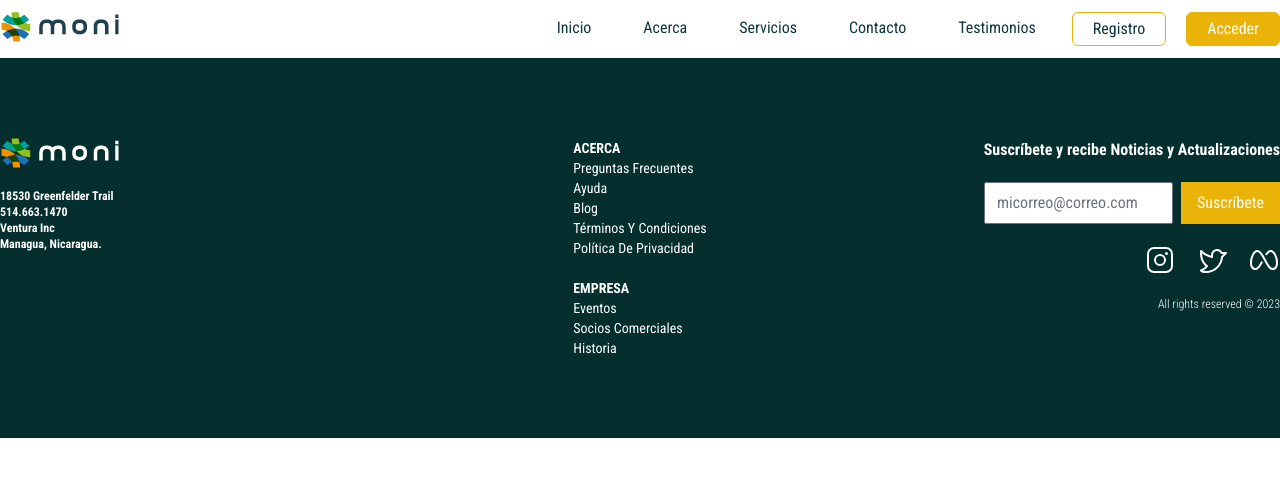
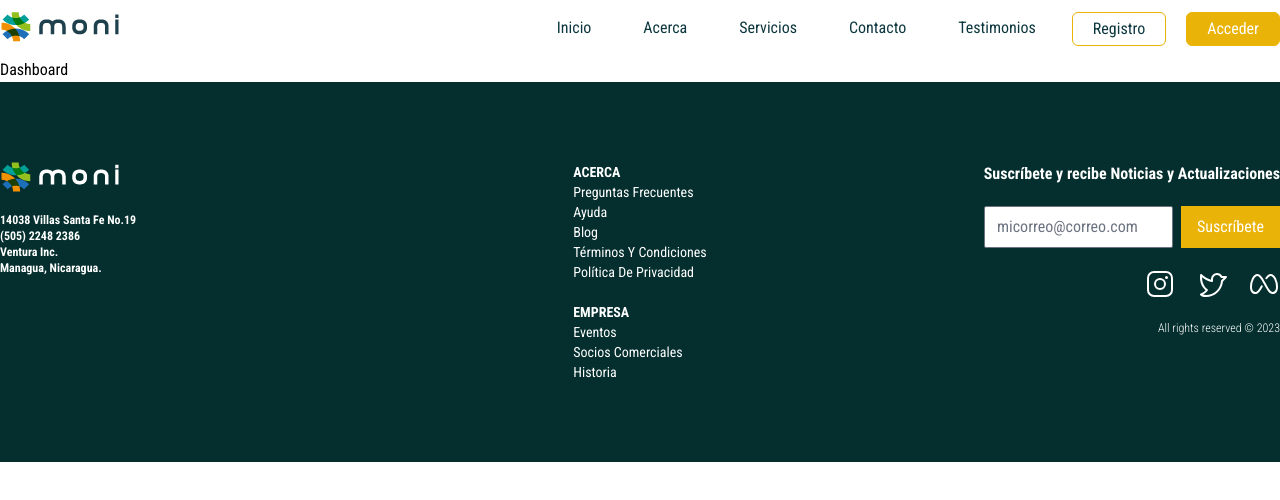
Before and after one commit to ventura01/moni-ex, a Next.js app: page /dashboard in a window 1280 px wide. Shown: the top 500 px of the page. Built offline with nearby package versions, Linux system fonts and the light colour scheme.

Commit message:
IMAGES added

```diff
--- a/app/api/contactEmail/route.ts
+++ b/app/api/contactEmail/route.ts
@@ -1,6 +1,8 @@
 import { NextResponse } from "next/server";
 import ContactEmail from "@/app/emails/ContactEmail";
 import { Resend } from "resend";
+
+
 
 const resend = new Resend(process.env.RESEND_API_KEY);
 
--- a/app/dashboard/page.tsx
+++ b/app/dashboard/page.tsx
@@ -1,20 +1,11 @@
-'use client'
+"use client";
 
 import React from "react";
-// import { UserButton,useUser } from "@clerk/nextjs";
 
 type Props = {};
 
 const Dashboard = (props: Props) => {
-    // const user = useUser()
-    // console.log(user)
-  return (
-    <div>
-      <div>
-        {/* <UserButton afterSignOutUrl="/dashboard" /> */}
-      </div>
-    </div>
-  );
+  return <div>Dashboard</div>;
 };
 
 export default Dashboard;
--- a/app/layout.tsx
+++ b/app/layout.tsx
@@ -2,7 +2,6 @@ import Navbar from "@/components/Navbar";
 import "./globals.css";
 import type { Metadata } from "next";
 import { Roboto_Condensed } from "next/font/google";
-// import { ClerkProvider } from "@clerk/nextjs";
 import Footer from "@/components/Footer";
 
 const roboto_Condensed = Roboto_Condensed({
@@ -22,7 +21,6 @@ export default function RootLayout({
   children: React.ReactNode;
 }) {
   return (
-    // <ClerkProvider>
     <html lang="es">
       <body className={roboto_Condensed.className}>
         <Navbar />
@@ -30,6 +28,5 @@ export default function RootLayout({
         <Footer />
       </body>
     </html>
-    // </ClerkProvider>
   );
 }
--- a/app/middleware.ts
+++ /dev/null
@@ -1,14 +0,0 @@
-// 'use client'
-
-import { authMiddleware } from "@clerk/nextjs";
-
-// This example protects all routes including api/trpc routes
-// Please edit this to allow other routes to be public as needed.
-// See https://clerk.com/docs/nextjs/middleware for more information about configuring your middleware
-export default authMiddleware({
-  // publicRoutes:["/"],
-});
-
-export const config = {
-  matcher: ["/((?!.*\\..*|_next).*)", "/", "/(api|trpc)(.*)"],
-};
--- a/components/AboutUs.tsx
+++ b/components/AboutUs.tsx
@@ -51,7 +51,7 @@ const AboutUs = (props: Props) => {
 
         <div className="">
           <img
-            src="/images/about-img.jpg"
+            src="/images/aboutus-img.jpg"
             width={600}
             height={600}
             alt="about-img"
--- a/components/Footer.tsx
+++ b/components/Footer.tsx
@@ -31,9 +31,9 @@ const Footer = (props: Props) => {
             </Link>
           </div>
           <div className="text-xs font-semibold text-white text-center mb-10 md:mb-0 md:text-start">
-            <p>18530 Greenfelder Trail</p>
-            <p>514.663.1470</p>
-            <p>Ventura Inc</p>
+            <p>14038 Villas Santa Fe No.19</p>
+            <p>(505) 2248 2386</p>
+            <p>Ventura Inc.</p>
             <p>Managua, Nicaragua.</p>
           </div>
         </div>
--- a/components/Navbar.tsx
+++ b/components/Navbar.tsx
@@ -5,6 +5,8 @@ import { XCircle, DotsThreeCircleVertical } from "@phosphor-icons/react";
 import { navLinks } from "../data";
 import Link from "next/link";
 import CustomBtn from "./CustomBtn";
+// import { UserButton, useUser } from "@clerk/nextjs";
+
 // import Image from "next/image";
 
 type Props = {};
@@ -59,7 +61,6 @@ const Navbar = (props: Props) => {
               containerStyles="border border-yellow-500 rounded-md hover:bg-transparent bg-yellow-500 hover:text-[#0d373f] active:bg-yellow-400 md:text-white py-1 px-5"
               btnType="button"
             />
-
           </div>
         </div>
         <div className="md:hidden">
--- a/components/Services.tsx
+++ b/components/Services.tsx
@@ -1,7 +1,6 @@
 "use client";
 
 import React from "react";
-
 
 type Props = {};
 
@@ -79,9 +78,16 @@ const Services = (props: Props) => {
             17:00 de Lunes a Viernes, para brindarte asistencia rápida y
             efectiva en caso de cualquier consulta o problema que puedas tener.
           </p>
-
         </div>
-
+        <div className="flex items-center">
+          <img
+            src="/images/about-img.jpg"
+            alt="service-image"
+            width={600}
+            height={600}
+            className="object-center object-cover rounded-md"
+          />
+        </div>
       </div>
     </section>
   );
--- a/package.json
+++ b/package.json
@@ -9,7 +9,6 @@
     "lint": "next lint"
   },
   "dependencies": {
-    "@clerk/nextjs": "^4.23.1",
     "@phosphor-icons/react": "^2.0.10",
     "@react-email/components": "^0.0.7",
     "@types/node": "20.4.1",
```
Also changed, not shown: 2 other files (tests, documents, lock files or other folders). Lines whose indentation alone changed are shown as unchanged.
